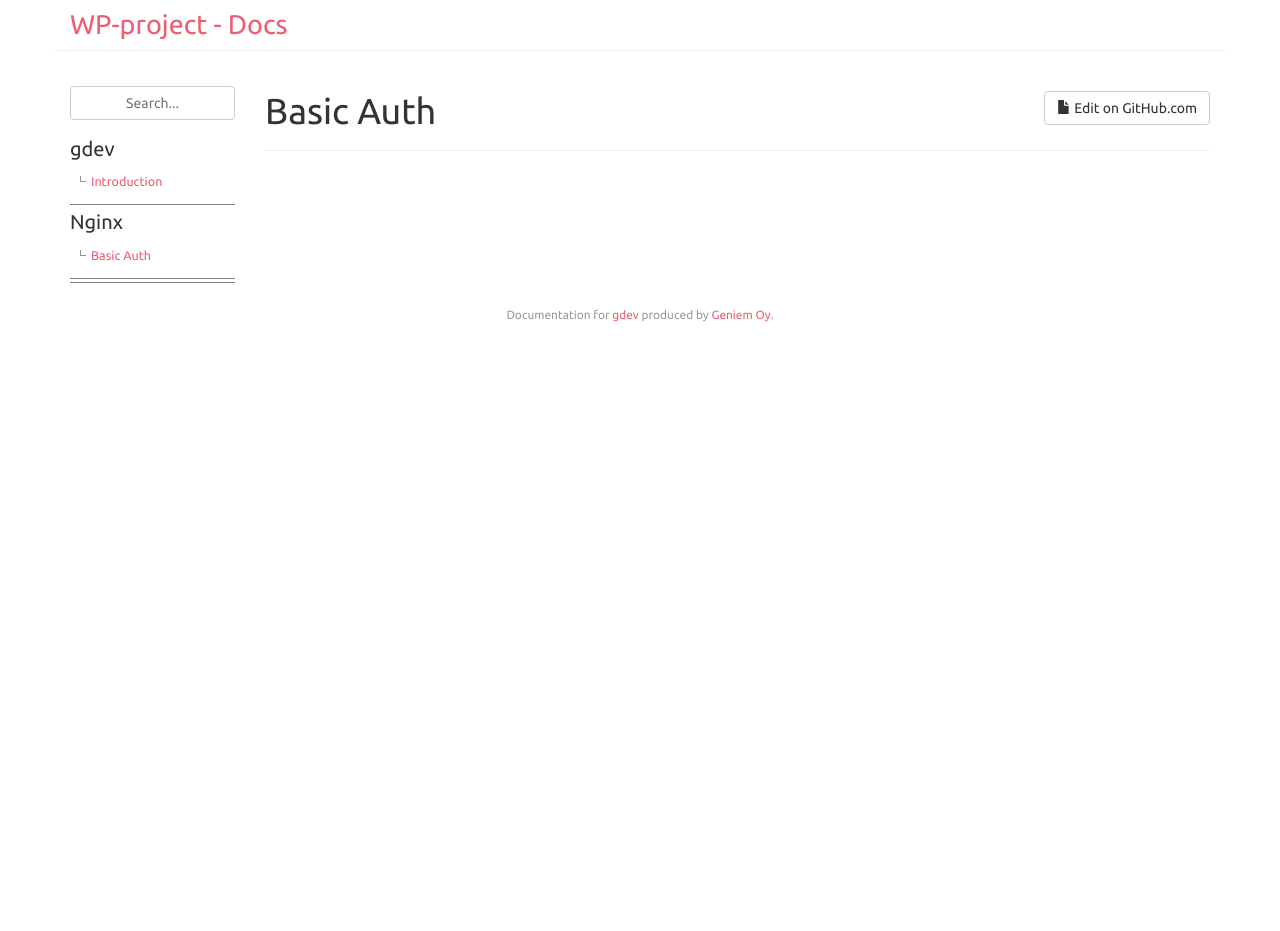
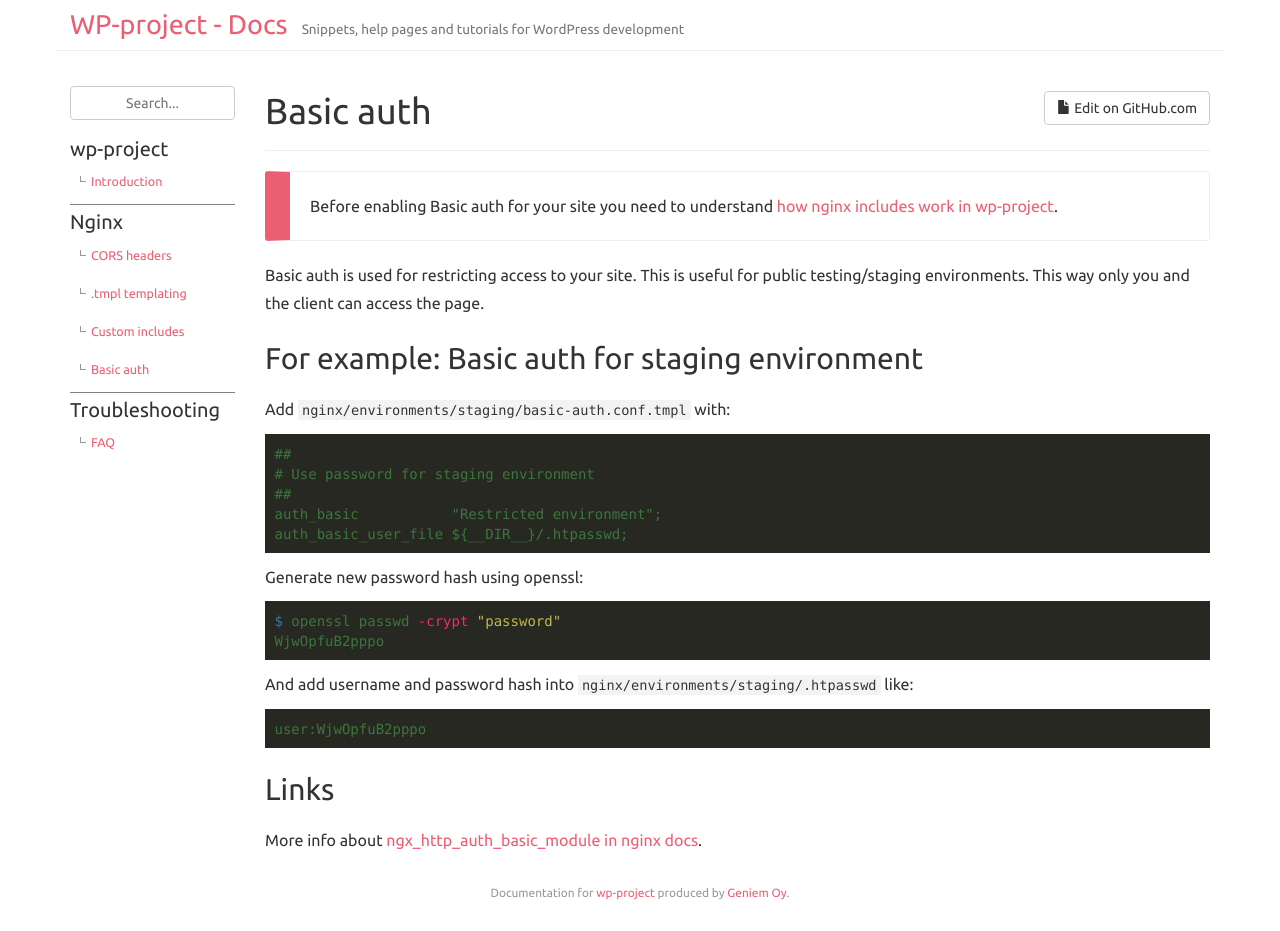
Before and after one commit to yaaax/wp-project, a Jekyll site: the page built from _posts/2016-11-17-basic-auth.md, in a window 1280 px wide. Built offline with Jekyll 4.4.1, drawn with Linux system fonts in a browser that asks for light colours; nearby versions of some CDN libraries; before the commit the page ends 900 px from its top, so only the background shows below that.

Commit message:
Update nginx documentation

````diff
--- a/_config.yml
+++ b/_config.yml
@@ -1,19 +1,19 @@
 # Site title and subtitle. This is used in _includes/header.html
 title: 'WP-project Docs'
-subtitle: ''
+subtitle: 'Snippets, help pages and tutorials for WordPress development'
 
 # Frontpage data
 frontpage:
   title: Introduction
 
 # Titile to show in footer
-name: gdev
+name: wp-project
 sponsored_by: Geniem Oy
 
 # Link to Github repo
 # This is used in editing links
 github:
-  repo: devgeniem/gdev
+  repo: devgeniem/wp-project
 
 # if you wish to integrate disqus on pages set your shortname here
 disqus_shortname: ''
@@ -30,9 +30,6 @@ google_site_verification: ''
 #   2 - show only if posts are present
 navigation: 1
 
-# URL to source code, used in _includes/footer.html
-codeurl: ''
-
 # Default categories (in order) to appear in the navigation
 sections: [
   ['nginx', 'Nginx'],
@@ -42,7 +39,7 @@ sections: [
 
 # Keep as an empty string if served up at the root. If served up at a specific
 # path (e.g. on GitHub pages) leave off the trailing slash, e.g. /my-project
-baseurl: '/gdev'
+baseurl: '/wp-project'
 
 # This is used in <meta> og fields
 siteurl: 'https://devgeniem.github.io'
--- a/_includes/footer.html
+++ b/_includes/footer.html
@@ -1,4 +1,4 @@
-<p>Documentation for <a href="{% if site.codeurl %}{{ site.codeurl }}{% else %}{{ site.baseurl }}{% endif %}">{{ site.name }}</a> produced by <a href="http://geniem.fi/">{{ site.sponsored_by }}</a>.</p>
+<p>Documentation for <a href="{% if site.github.repo %}https://github.com/{{ site.github.repo }}{% else %}{{ site.baseurl }}{% endif %}">{{ site.name }}</a> produced by <a href="http://geniem.fi/">{{ site.sponsored_by }}</a>.</p>
 
 <!-- Script pointing to jekyll-search.js -->
 <script src="{{ site.baseurl }}/bower_components/simple-jekyll-search/dest/jekyll-search.js" type="text/javascript"></script>
--- a/_includes/navigation.html
+++ b/_includes/navigation.html
@@ -7,7 +7,10 @@
         {% assign attr = section[0] %}
         {% assign label = section[1] %}
 
-        {% for page in site.categories[attr] %}
+        {% if site.categories[attr].size > 0 %}
+            {% assign ordered_pages = site.categories[attr] | sort:"order" %}
+
+            {% for page in ordered_pages %}
                 {% if page.published != false %}
                     {% if forloop.first %}
                         <li class="nav-header">{{ label }}</li>
@@ -18,6 +21,7 @@
             {% unless forloop.last %}
                 <li class="divider"></li>
             {% endunless %}
+        {% endif %}
     {% endfor %}
     <!-- List additional links. It is recommended to add a divider
     e.g. <li class="divider"></li> first to break up the content. -->
--- a/_posts/2016-11-17-basic-auth.md
+++ b/_posts/2016-11-17-basic-auth.md
@@ -1,6 +1,36 @@
 ---
 layout: page
-title: "Basic Auth"
+title: "Basic auth"
 category: nginx
 date: 2016-11-17 16:02:12
+order: 5
 ---
+
+> Before enabling Basic auth for your site you need to understand [how nginx includes work in wp-project]({% post_url 2016-11-29-custom-includes %}).
+
+Basic auth is used for restricting access to your site. This is useful for public testing/staging environments. This way only you and the client can access the page.
+
+## For example: Basic auth for staging environment
+
+Add `nginx/environments/staging/basic-auth.conf.tmpl` with:
+```
+##
+# Use password for staging environment
+##
+auth_basic           "Restricted environment";
+auth_basic_user_file ${__DIR__}/.htpasswd;
+```
+
+Generate new password hash using openssl:
+```bash
+$ openssl passwd -crypt "password"
+WjwOpfuB2pppo
+```
+
+And add username and password hash into `nginx/environments/staging/.htpasswd` like:
+```
+user:WjwOpfuB2pppo
+```
+
+## Links
+More info about [ngx_http_auth_basic_module in nginx docs](http://nginx.org/en/docs/http/ngx_http_auth_basic_module.html).
````
Also changed, not shown: _pages/cors-headers.md (added, +1 -0 lines), _pages/custom-includes.md (added, +1 -0 lines), _pages/faq.md (added, +1 -0 lines), _pages/tmpl-templating.md (added, +1 -0 lines), _posts/2016-11-29-cors-headers.md (added, +64 -0 lines), _posts/2016-11-29-custom-includes.md (added, +65 -0 lines), _posts/2016-11-29-faq.md (added, +16 -0 lines), _posts/2016-11-29-tmpl-templating.md (added, +58 -0 lines). Lines whose indentation alone changed are shown as unchanged.
